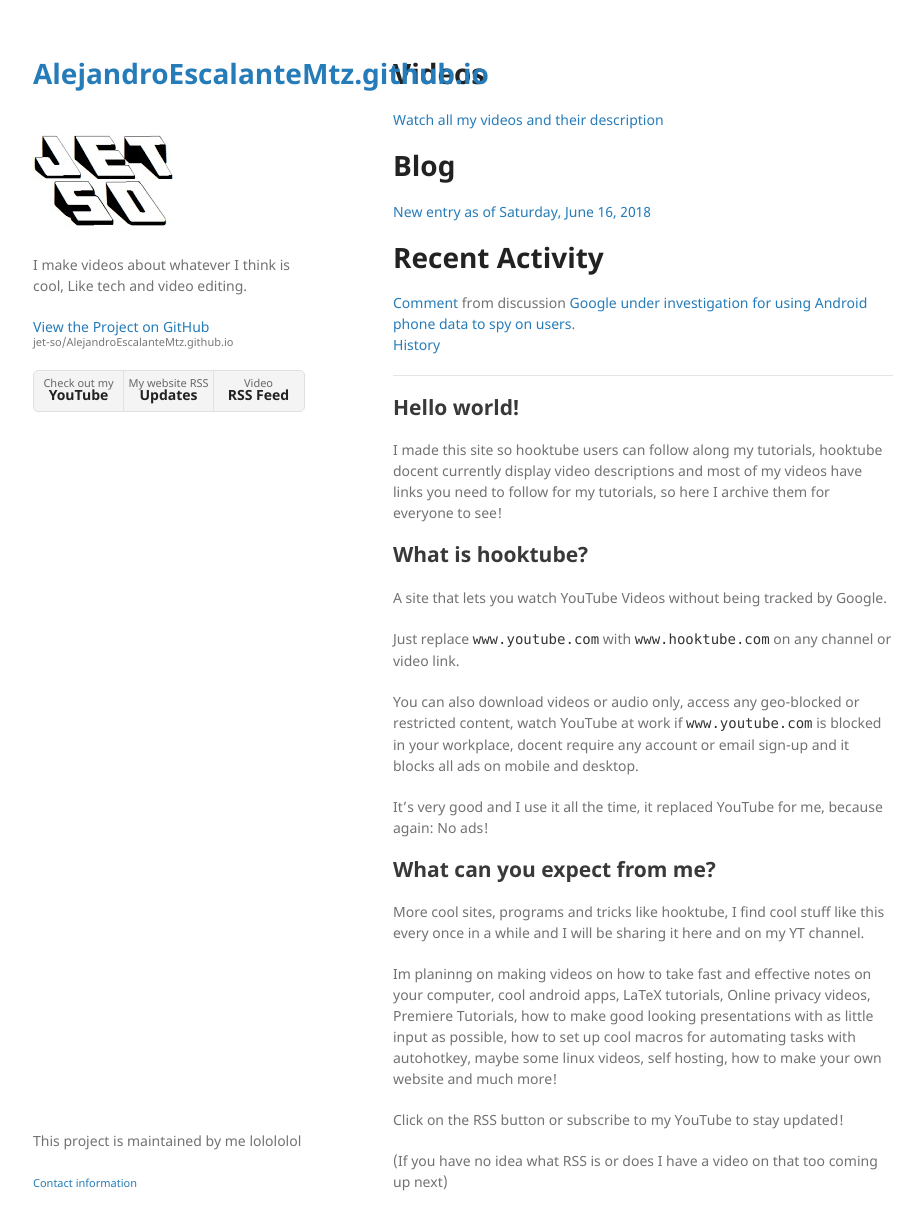
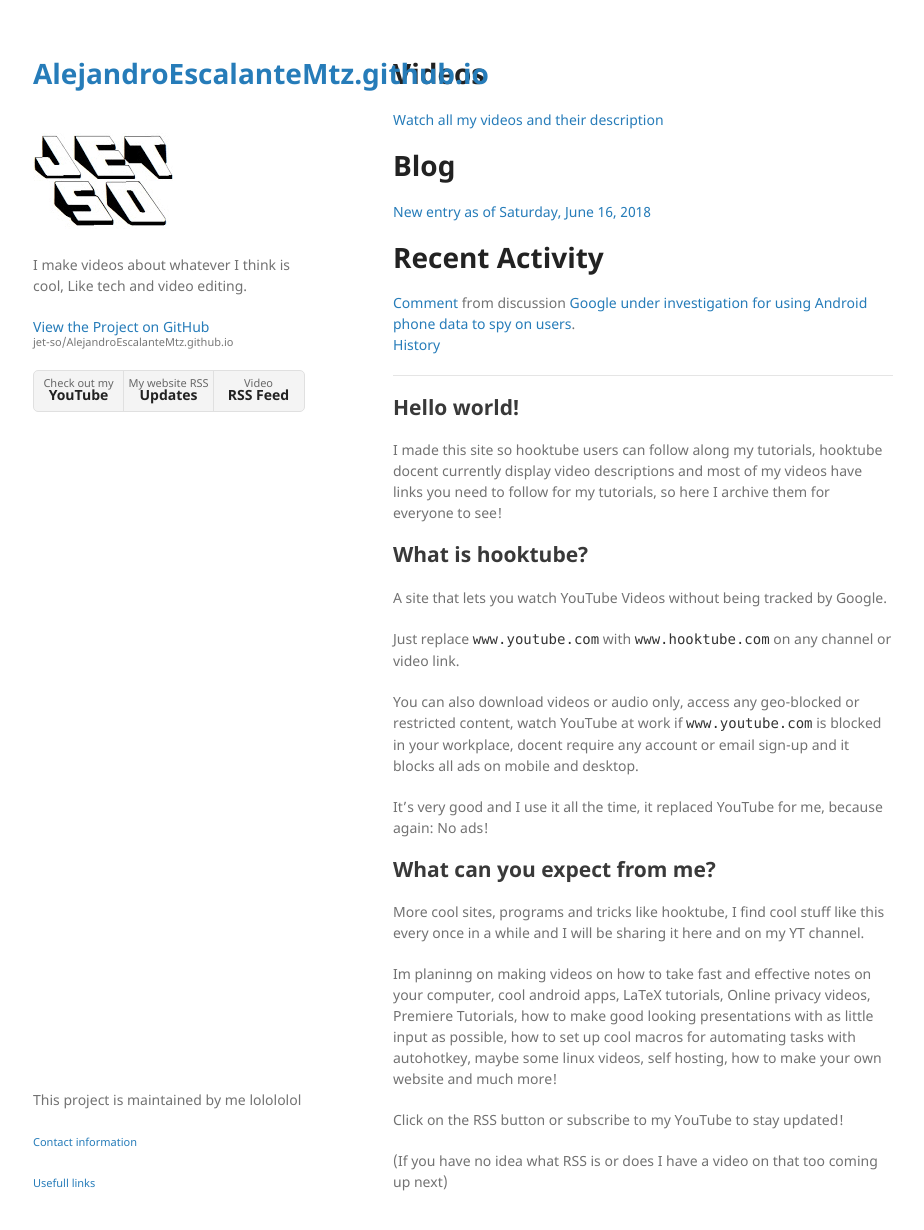
Before and after one commit to jet-so/AlejandroEscalanteMtz.github.io, a Jekyll site: the page built from index.md, in a window 1280 px wide and 1262 px high. Shown: the top 1230 px of the window, without its empty margins (177-1101 px from the left). Built offline with Jekyll 4.4.1, drawn with Linux system fonts in a browser that asks for light colours; our own code applies the rules of GitHub Pages for plain Markdown files; a script that is not in the unit is left out.

Commit message:
Update default.html

```diff
--- a/_layouts/default.html
+++ b/_layouts/default.html
@@ -47,6 +47,7 @@
         <p>This project is maintained by me lolololol</p>
         {% endif %}
         <p><small><a href="https://jet-so.github.io/docs/contact.html">Contact information</a></small></p>
+        <p><small><a href="https://jet-so.github.io/docs/ShortLinks.html">Usefull links</a></small></p>
       </footer>
     </div>
     <script src="{{ "/assets/js/scale.fix.js" | relative_url }}"></script>
```
